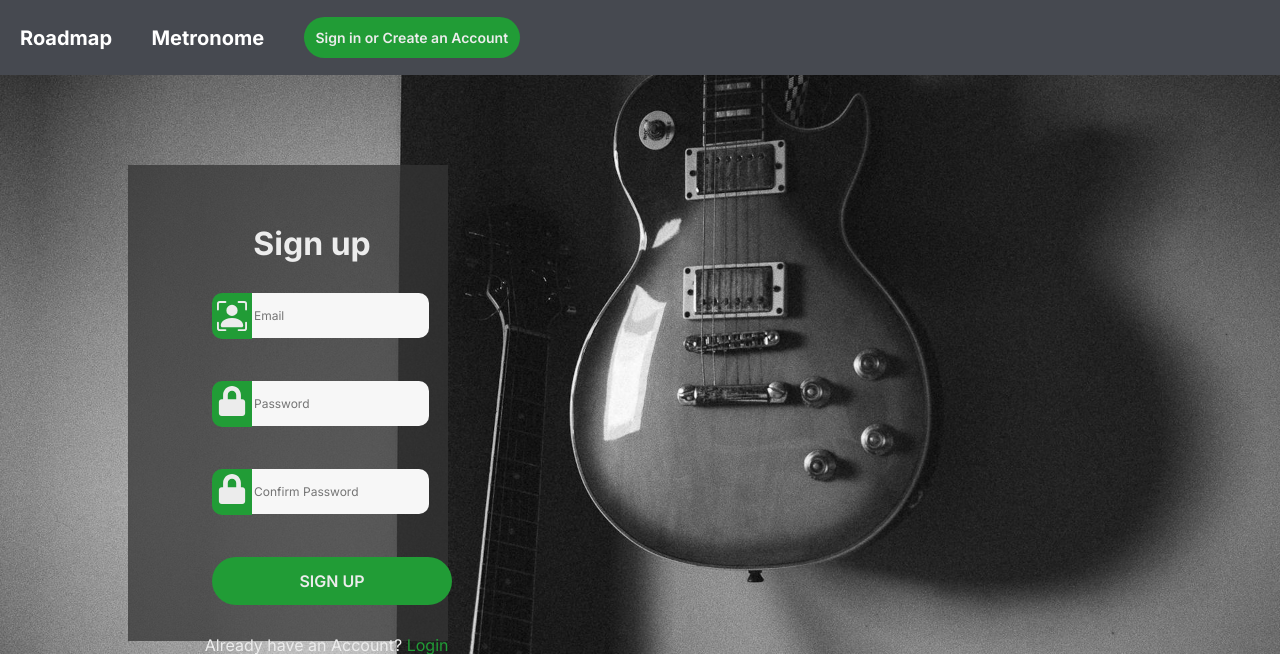
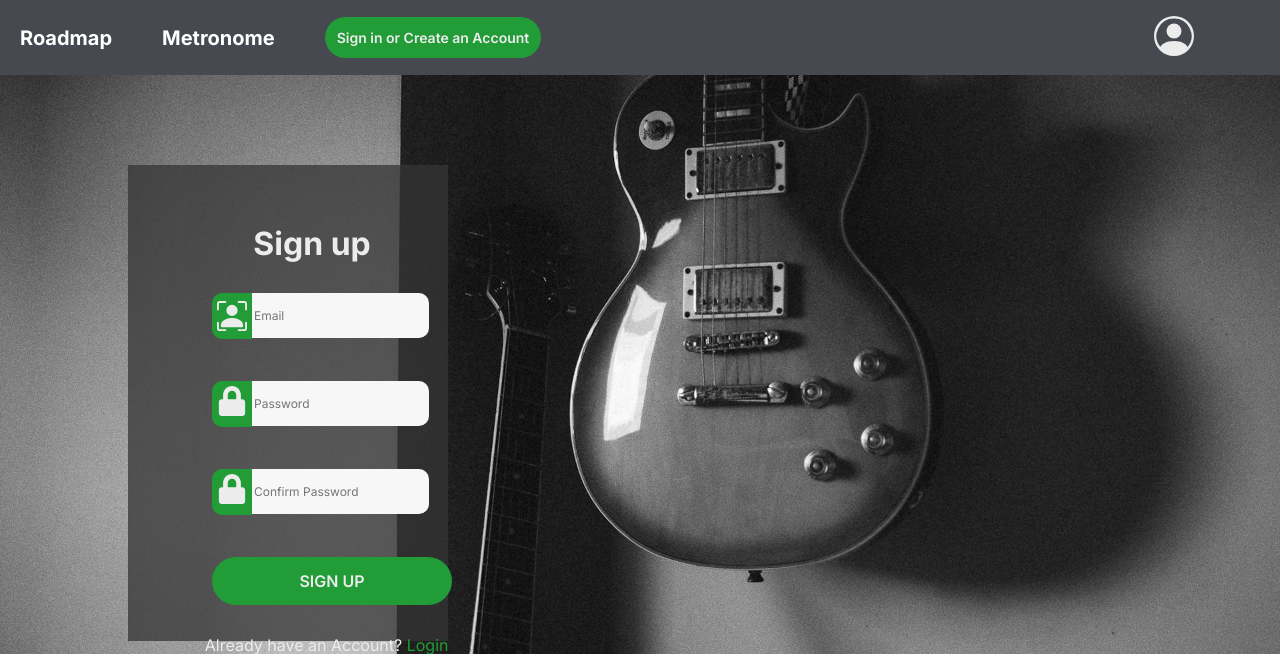
Before and after one commit to skodjet/project_friedman, a Flask app: page /signup in a window 1280 px wide; the page is wider, and only the part inside the window is pictured. Shown: the top 654 px of that part. Run offline with Flask 3, Linux system fonts and the light colour scheme; some libraries are stand-ins or nearby versions.

Commit message:
Added profile button

```diff
--- a/app.py
+++ b/app.py
@@ -80,7 +80,8 @@ def index():
         # Advanced Picking
         pck2_modules = get_rows("picking2")
 
-        return render_template('index.html', bsh_modules = bsh_modules, num_bsh_modules = len(bsh_modules),
+        return render_template('index.html', profile_hidden = "hidden",
+                                             bsh_modules = bsh_modules, num_bsh_modules = len(bsh_modules),
                                              bc_modules = bc_modules, num_bc_modules = len(bc_modules),
                                              pck1_modules = pck1_modules, num_pck1_modules = len(pck1_modules),
                                              artc_modules = artc_modules, num_artc_modules = len(artc_modules),
@@ -97,6 +98,13 @@ def signup():
     if request.method == "POST":
         user_email = request.form["email"]
         user_hashed_password = hash_pwd(request.form["password"])
+
+        # Check if the user already exists in DB
+        db_user = db.session.query(User).filter_by(email=user_email).first()
+
+        if db_user:
+            print("test")
+            return render_template("signup.html", error="Email already in use")
 
         # Store user in DB
         new_user = User(
@@ -123,14 +131,19 @@ def login():
     # User login. Check if login is valid
     elif request.method == "POST":
         user_email = request.form["email"]
-        user_hashed_password = hash_pwd(request.form["password"])
-        db_user = db.session.query(User.email).filter_by(email=user_email).first()
+        db_user = db.session.query(User).filter_by(email=user_email).first()
         # Email does not exist
         if not db_user:
             return render_template("login.html",
                                    error="Invalid Email")
 
+        pwd_correct = check_pwd(request.form["password"], db_user.hashed_password)
+        # Incorrect password
+        if not pwd_correct:
+            return render_template("login.html", error="Invalid Password")
 
+        # Email and password both correct, redirect to roadmap
+        return render_template("index.html", signup_hiden="hidden")
 
 
 if __name__ == "__main__":
--- a/static/styles.css
+++ b/static/styles.css
@@ -7,8 +7,12 @@ nav {
   background-color: #464950;
 }
 
+nav .hidden {
+  display: none;
+}
+
 nav .nav-div {
-  width: 500px;
+  width: 100%;
   height: 100%;
   display: -webkit-box;
   display: -ms-flexbox;
@@ -23,7 +27,9 @@ nav .nav-div {
   -webkit-box-pack: justify;
       -ms-flex-pack: justify;
           justify-content: space-between;
+  gap: 50px;
   padding-left: 20px;
+  padding-right: 50px;
 }
 
 nav .nav-button {
@@ -53,6 +59,13 @@ nav .signup-button {
 
 nav .signup-button:hover {
   background-color: #166122;
+}
+
+nav .profile-button {
+  background-color: transparent;
+  border: none;
+  margin-left: auto;
+  margin-right: 100px;
 }
 
 body {
@@ -258,6 +271,7 @@ body {
 }
 
 .signup-page #error-message {
+  width: 240px;
   color: red;
   text-align: center;
 }
--- a/static/styles.scss
+++ b/static/styles.scss
@@ -20,14 +20,20 @@ nav {
         margin-top: 0px;
         background-color: $nav-color;
 
+        .hidden {
+            display: none;
+        }
+
         .nav-div {
-            width: 500px;
+            width: 100%;
             height: 100%;
             display: flex;
             align-items: center;
             flex-direction: row;
             justify-content: space-between;
+            gap: 50px;
             padding-left: 20px;
+            padding-right: 50px;
         }
 
         .nav-button {
@@ -58,6 +64,15 @@ nav {
         .signup-button:hover {
             background-color: $signup-hover-color;
         }
+
+        .profile-button {
+            background-color: transparent;
+            border: none;
+            margin-left: auto;
+            margin-right: 100px;
+        }
+
+
     }
 
 
@@ -256,6 +271,7 @@ body {
     }
 
     #error-message {
+        width: 240px;
         color: red;
         text-align: center;
     }
--- a/templates/base.html
+++ b/templates/base.html
@@ -12,10 +12,17 @@
         <div class="nav-div">
             <a href="{{ url_for('index') }}" class="nav-button" id="roadmap-button">Roadmap</a>
             <a href="metronome.html" class="nav-button">Metronome</a>
-            <a class="signup-button" href="{{ url_for('signup') }}" >Sign in or Create an Account</a>
+            <a class="signup-button {{ signup_hidden }}" href="{{ url_for('signup') }}" >Sign in or Create an Account</a>
+
+            <button class="profile-button {{ profile_hidden }}">
+                <svg xmlns="http://www.w3.org/2000/svg" width="40" height="40" fill="rgb(236,236,236)" class="bi bi-person-circle" viewBox="0 0 16 16"><path d="M11 6a3 3 0 1 1-6 0 3 3 0 0 1 6 0"/><path fill-rule="evenodd" d="M0 8a8 8 0 1 1 16 0A8 8 0 0 1 0 8m8-7a7 7 0 0 0-5.468 11.37C3.242 11.226 4.805 10 8 10s4.757 1.225 5.468 2.37A7 7 0 0 0 8 1"/></svg>
+            </button>
+
             <!-- TODO: Resources page? -->
             <!-- TODO: About page? -->
         </div>
+
+
 
     </nav>
 
@@ -23,3 +30,39 @@
 
 </body>
 </html>
+
+
+
+
+
+
+
+
+
+
+
+<!--
+
+The MIT License (MIT)
+
+Copyright (c) 2019-2024 The Bootstrap Authors
+
+Permission is hereby granted, free of charge, to any person obtaining a copy
+of this software and associated documentation files (the "Software"), to deal
+in the Software without restriction, including without limitation the rights
+to use, copy, modify, merge, publish, distribute, sublicense, and/or sell
+copies of the Software, and to permit persons to whom the Software is
+furnished to do so, subject to the following conditions:
+
+The above copyright notice and this permission notice shall be included in
+all copies or substantial portions of the Software.
+
+THE SOFTWARE IS PROVIDED "AS IS", WITHOUT WARRANTY OF ANY KIND, EXPRESS OR
+IMPLIED, INCLUDING BUT NOT LIMITED TO THE WARRANTIES OF MERCHANTABILITY,
+FITNESS FOR A PARTICULAR PURPOSE AND NONINFRINGEMENT. IN NO EVENT SHALL THE
+AUTHORS OR COPYRIGHT HOLDERS BE LIABLE FOR ANY CLAIM, DAMAGES OR OTHER
+LIABILITY, WHETHER IN AN ACTION OF CONTRACT, TORT OR OTHERWISE, ARISING FROM,
+OUT OF OR IN CONNECTION WITH THE SOFTWARE OR THE USE OR OTHER DEALINGS IN
+THE SOFTWARE.
+
+-->
--- a/templates/signup.html
+++ b/templates/signup.html
@@ -16,7 +16,7 @@
         <div class="page-container">
             <div class="form-wrapper">
                 <h1 id="sign-up-text">Sign up</h1>
-                <p id="error-message"></p>
+                <p id="error-message">{{ error }}</p>
                 <form method="POST" action="signup" id="signup-form">
                     <div class="input-div">
                         <label for="email-input">
```
Also changed, not shown: 1 other file.
